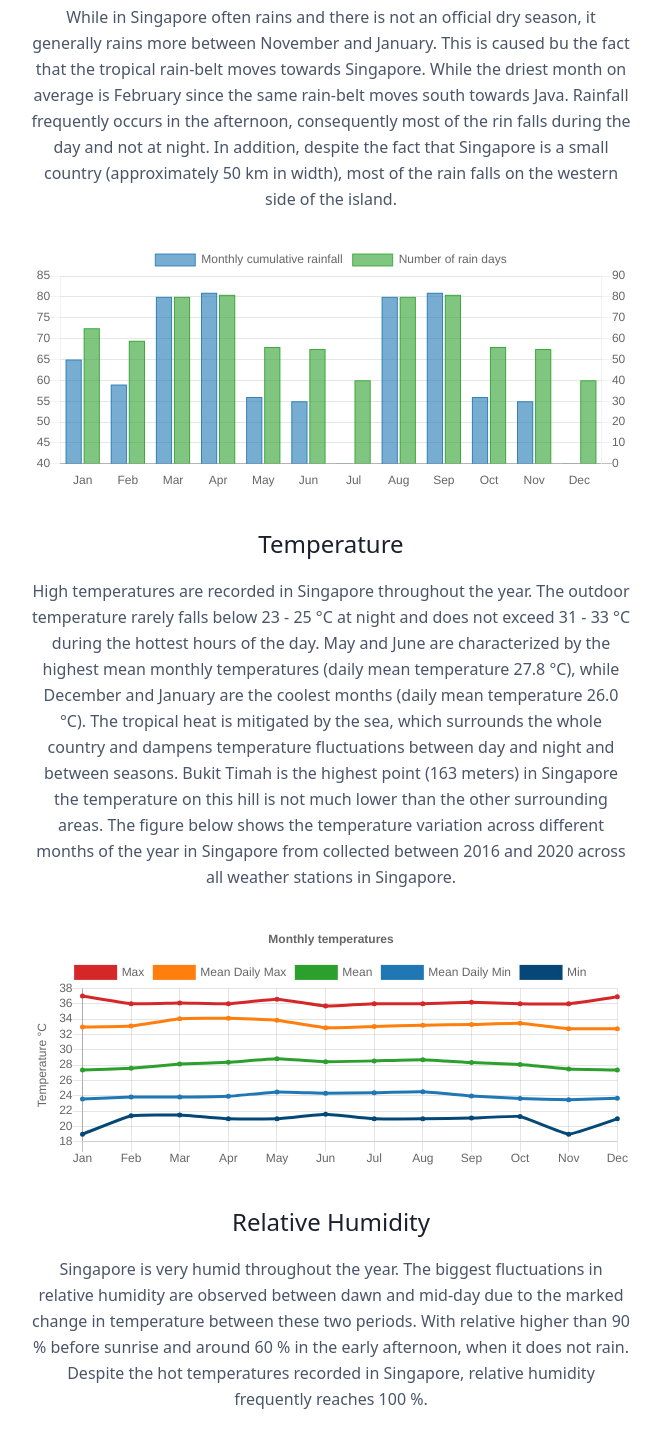
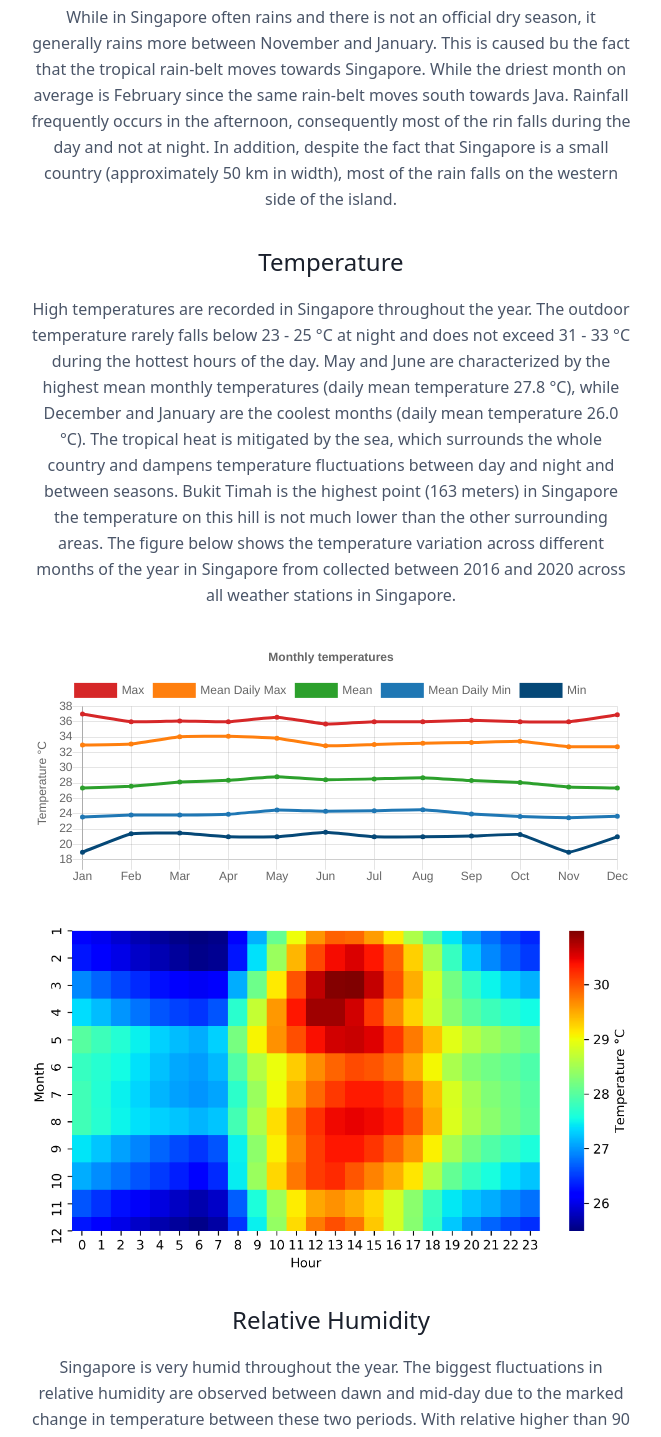
Before and after one commit to FedericoTartarini/air-quality-weather-sg, a React (Create React App) app: page /climate in a window 1280 px wide. Shown: the part 829-2266 px from the top of the page, without its empty margins (309-970 px from the left). Built offline with nearby package versions, Linux system fonts and the light colour scheme; no server answers.

Commit message:
* added heatmap_tmp.png * forecast icon links to forecast page

```diff
--- a/src/Components/CurrentReadings.js
+++ b/src/Components/CurrentReadings.js
@@ -97,13 +97,14 @@ function CurrentReadings({
                 <CurrentValue data={dataRH} locationUser={locationUser} />%
               </Link>
             </div>
-
+            <Link to={"/forecast"}>
               <CurrentForecast
                 locationUser={locationUser}
                 dataFor2H={dataFor2H}
                 dataFor24H={dataFor24H}
                 station={station}
               />
+            </Link>
           </div>
         </div>
       </section>
--- a/src/Views/WikiClimate.js
+++ b/src/Views/WikiClimate.js
@@ -61,9 +61,9 @@ function WikiClimate() {
             small country (approximately 50 km in width), most of the rain falls
             on the western side of the island.
           </p>
-          <div className="mb-8 container">
-            <BarChartRainFall />
-          </div>
+          {/*<div className="mb-8 container">*/}
+          {/*  <BarChartRainFall />*/}
+          {/*</div>*/}
           <h1 className="text-2xl mb-4 font-medium text-gray-900">
             Temperature
           </h1>
@@ -85,7 +85,11 @@ function WikiClimate() {
           <div className="mb-8 container">
             <LineChartTemperature />
           </div>
-
+          <img
+            className="mb-8 object-cover object-center"
+            alt="Particular Matter (PM) 2.5"
+            src={require("../Static/Images/heatmap_tmp.png")}
+          />
           <h1 className="text-2xl mb-4 font-medium text-gray-900">
             Relative Humidity
           </h1>
```
Also changed, not shown: src/Static/Images/heatmap_tmp.png (added). Lines whose indentation alone changed are shown as unchanged.
